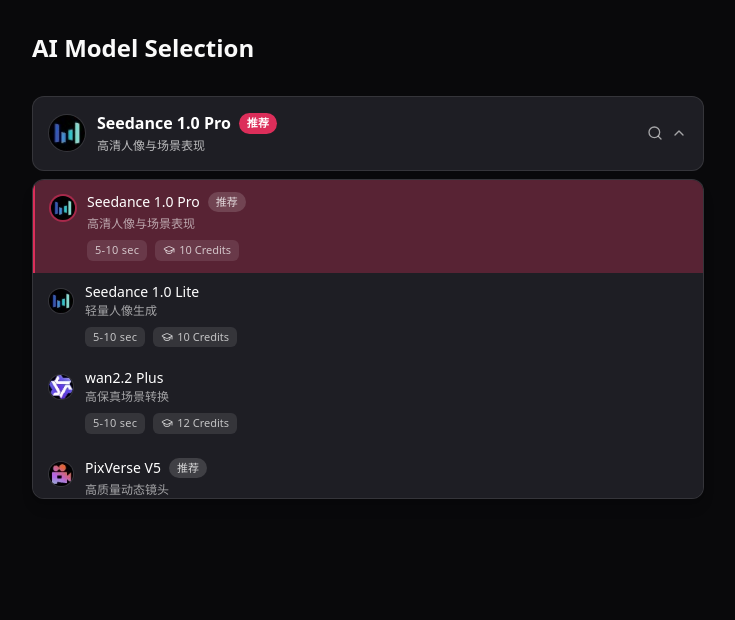
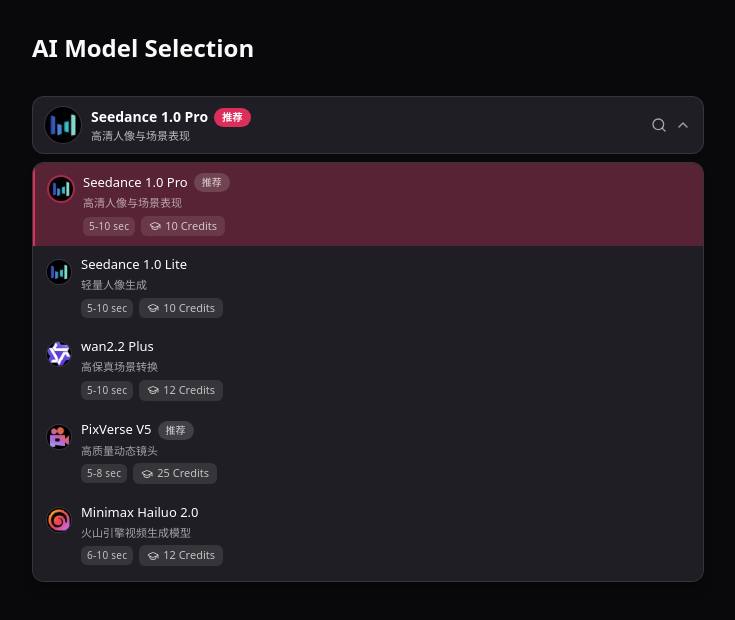
Before and after one commit to mtzyw/bastmaker, a Next.js app: page / in a window 1280 px wide. Shown: the top 620 px of the page, without its empty margins (272-1007 px from the left). Built offline with nearby package versions, Linux system fonts and the light colour scheme.

Commit message:
下拉框优化

```diff
--- a/components/ai/AIModelDropdown.tsx
+++ b/components/ai/AIModelDropdown.tsx
@@ -82,11 +82,11 @@ export function AIModelDropdown({
       <button
         type="button"
         onClick={() => setIsOpen((prev) => !prev)}
-        className="flex w-full items-center justify-between gap-3 rounded-xl border border-white/10 bg-[#1e1e24] p-4 transition-colors hover:bg-[#25262e]"
+        className="flex w-full items-center justify-between gap-3 rounded-xl border border-white/10 bg-[#1e1e24] px-3 py-2.5 transition-colors hover:bg-[#25262e]"
         aria-haspopup="listbox"
         aria-expanded={isOpen}
       >
-        <div className="flex items-center gap-3 text-left">
+        <div className="flex items-center gap-2.5 text-left">
           <div className={cn("flex items-center justify-center", selectedIconWrapperClass)}>
             {selectedHasImage ? (
               <Image
@@ -100,19 +100,19 @@ export function AIModelDropdown({
               selectedOption?.icon?.label ?? (selectedOption?.label?.[0] ?? "M")
             )}
           </div>
-          <div className="space-y-1">
-            <div className="flex items-center gap-2">
-              <span className="text-base font-semibold leading-none">
+          <div className="space-y-0.5">
+            <div className="flex items-center gap-1.5">
+              <span className="text-sm font-semibold leading-tight">
                 {selectedOption?.label ?? "选择模型"}
               </span>
               {selectedOption?.recommended ? (
-                <span className="rounded-full bg-[#dc2e5a] px-2 py-0.5 text-[11px] font-semibold uppercase tracking-wide text-white">
+                <span className="rounded-full bg-[#dc2e5a] px-2 py-0.5 text-[10px] font-semibold uppercase tracking-wide text-white">
                   推荐
                 </span>
               ) : null}
             </div>
             {selectedOption?.description ? (
-              <p className="text-xs text-white/70">{selectedOption.description}</p>
+              <p className="text-[11px] leading-tight text-white/70">{selectedOption.description}</p>
             ) : null}
           </div>
         </div>
@@ -127,7 +127,7 @@ export function AIModelDropdown({
       {isOpen ? (
         <div className="absolute left-0 top-full z-20 mt-2 w-full">
           <div
-            className="max-h-80 overflow-y-auto rounded-xl border border-white/10 bg-[#1e1e24] shadow-lg"
+            className="max-h-[420px] overflow-y-auto rounded-xl border border-white/10 bg-[#1e1e24] shadow-lg"
             role="listbox"
           >
             {options.map((option) => {
@@ -153,7 +153,7 @@ export function AIModelDropdown({
                   type="button"
                   key={option.value}
                   className={cn(
-                    "flex w-full items-start gap-3 px-4 py-3 text-left transition-colors",
+                    "flex w-full items-start gap-2.5 px-3.5 py-2.5 text-left transition-colors",
                     isActive
                       ? "bg-[#dc2e5a]/30 border-l-2 border-l-[#dc2e5a]"
                       : "hover:bg-white/10",
@@ -177,23 +177,23 @@ export function AIModelDropdown({
                   </span>
 
                   <div className="flex-1">
-                    <div className="flex flex-wrap items-center gap-2">
-                      <p className="text-sm font-medium leading-none text-white">{option.label}</p>
+                    <div className="flex flex-wrap items-center gap-1.5">
+                      <p className="text-[13px] font-medium leading-snug text-white">{option.label}</p>
                       {option.recommended ? (
-                        <span className="rounded-full bg-white/15 px-2 py-0.5 text-[11px] font-medium text-white/80">
+                        <span className="rounded-full bg-white/15 px-2 py-0.5 text-[10px] font-medium text-white/80">
                           推荐
                         </span>
                       ) : null}
                     </div>
                     {option.description ? (
-                      <p className="mt-1 text-xs text-white/60">{option.description}</p>
+                      <p className="mt-1 text-[11px] leading-tight text-white/60">{option.description}</p>
                     ) : null}
 
-                    <div className="mt-2 flex flex-wrap items-center gap-2">
+                    <div className="mt-1.5 flex flex-wrap items-center gap-1.5">
                       {option.tags?.map((tag) => (
                         <span
                           key={tag}
-                          className="rounded-md bg-white/10 px-2 py-0.5 text-[11px] font-medium tracking-wide text-white/70"
+                          className="rounded-md bg-white/10 px-1.5 py-0.5 text-[10px] font-medium tracking-wide text-white/70"
                         >
                           {tag}
                         </span>
```
